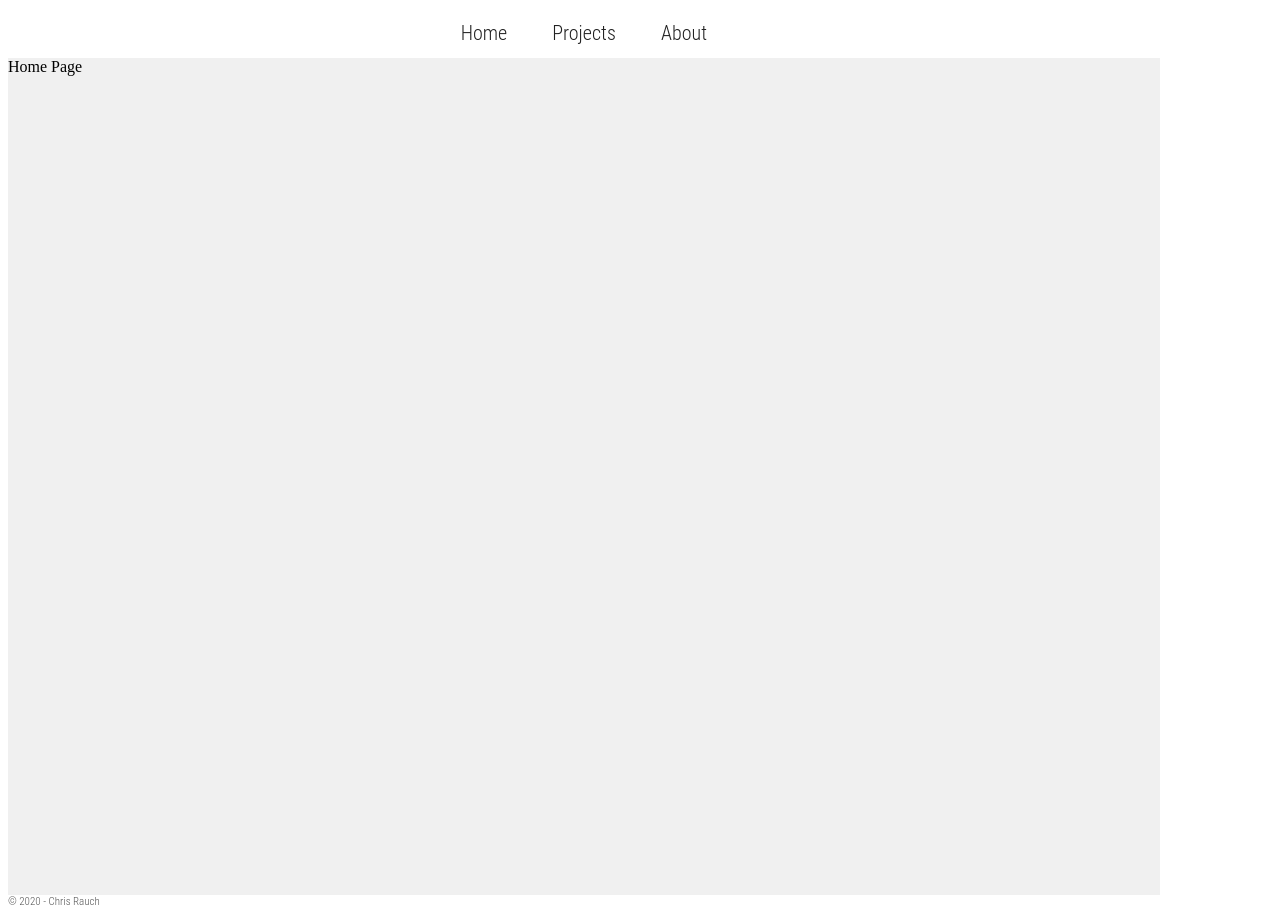
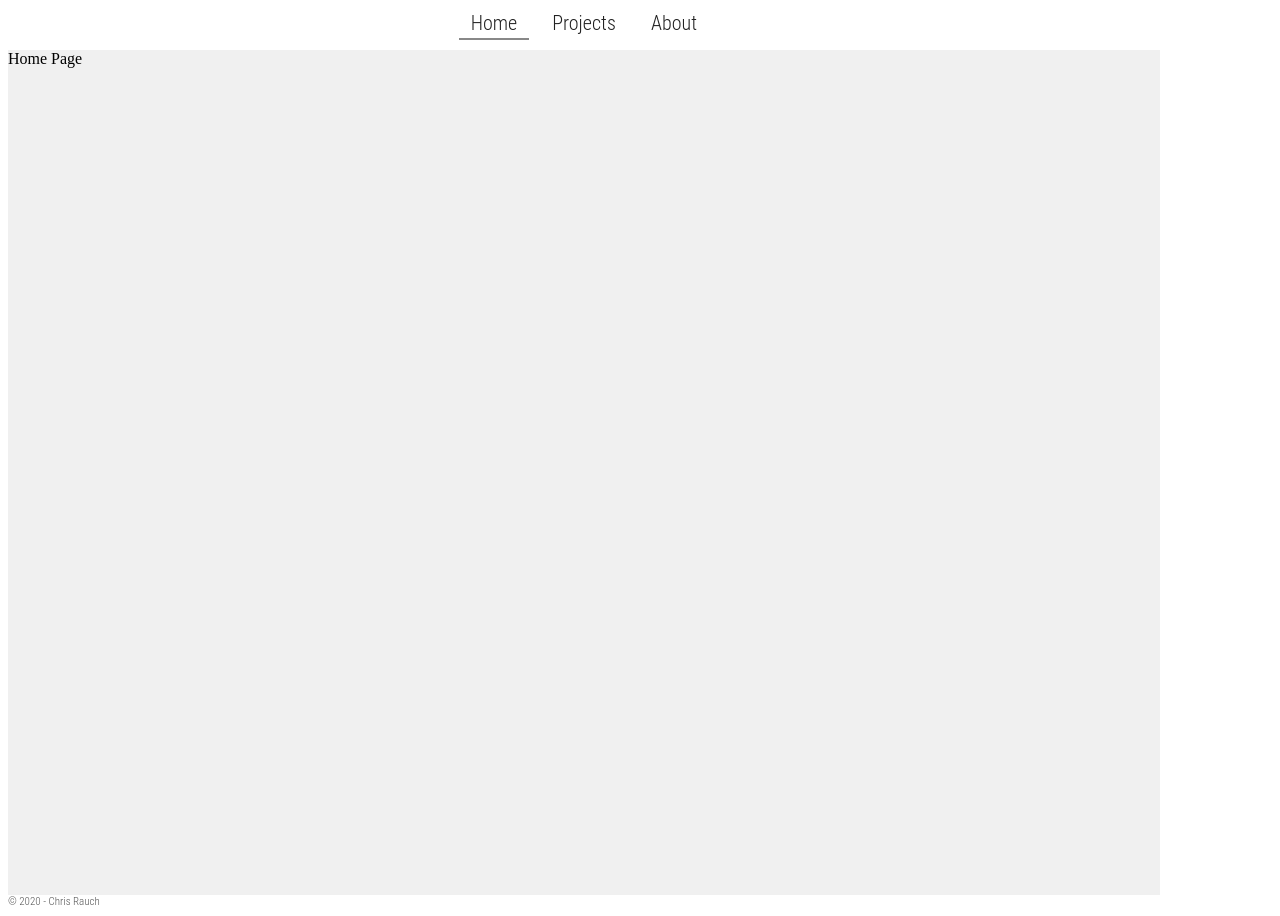
Before and after one commit to dontpressthat/chrisrau.ch, a React (Create React App) app in the folder client/: page / in a window 1280 px wide. Built offline with nearby package versions, Linux system fonts and the light colour scheme; the HTML template or start-up script is replaced by a standard one.

Commit message:
Fix React Router and make minor design changes

```diff
--- a/client/src/App.jsx
+++ b/client/src/App.jsx
@@ -49,19 +49,13 @@ class App extends React.Component {
       <Container>
         <Router>
           <NavBar />
-        <MainContent>
-          <Switch>
-            <Route path="/">
-              <Home />
-            </Route>
-            <Route path="/#/Projects">
-              <Projects />
-            </Route>
-            <Route path="/#/About">
-              <About />
-            </Route>
-          </Switch>
-        </MainContent>
+          <MainContent>
+            <Switch>
+              <Route exact component={Home} path="/" />
+              <Route exact component={Projects} path="/Projects" />
+              <Route exact component={About} path="/About" />
+            </Switch>
+          </MainContent>
         </Router>
         <Copyright>{`© ${year} - Chris Rauch`}</Copyright>
       </Container>
--- a/client/src/NavBar/components/Button.js
+++ b/client/src/NavBar/components/Button.js
@@ -7,33 +7,34 @@ import {
   NavLink
 } from "react-router-dom";
 
-const Wrapper = styled.div`
+const Title = styled.a`
+  font-size: 20px;
+  font-family: 'Roboto Condensed', sans-serif;
+  font-weight: 300;
+`
+
+const StyledNavLink = styled(NavLink)`
   display: flex;
   justify-content: center;
   align-items: center;
-  width: 100px;
-  height: 50px;
-  color: #555555;
+  font-size: 20px;
+  font-family: 'Roboto Condensed', sans-serif;
+  font-weight: 300;
+  width: 70px;
+  height: 30px;
+  color: #222222;
+  text-decoration: none;
+  margin-left: 10px;
+  margin-right: 10px;
   &:hover {
-    background-color: #f0f0f0;
-    cursor: pointer;
+    border-bottom: solid #888888 2px;
   };
 `
 
-const StyledNavLink = styled(NavLink)`
-  font-size: 20px;
-  font-family: 'Roboto Condensed', sans-serif;
-  font-weight: 300;
-  color: #222222;
-  text-decoration: none;
-`
-
 const Button = ({ title }) => {
-  const link = title === 'Home' ? '/' : `/#/${title}`;
+  const link = title === 'Home' ? '/' : `/${title.toLowerCase()}`;
   return (
-    <Wrapper>
-        <StyledNavLink to={link}>{title}</StyledNavLink>
-    </Wrapper>
+    <StyledNavLink exact to={link} activeStyle={{borderBottom: 'solid #888888 2px'}}>{title}</StyledNavLink>
   )
 }
 
--- a/client/src/NavBar/index.js
+++ b/client/src/NavBar/index.js
@@ -5,13 +5,15 @@ import {
   BrowserRouter as Router,
   Switch,
   Route,
-  Link
+  Link,
+  NavLink
 } from "react-router-dom";
 
 const Wrapper = styled.div`
   display: flex;
   flex-direction: row;
   justify-content: center;
+  margin-bottom: 10px;
 `
 
 const NavBar = () => {
```
Also changed, not shown: firebase.json, public/bundle.js.
